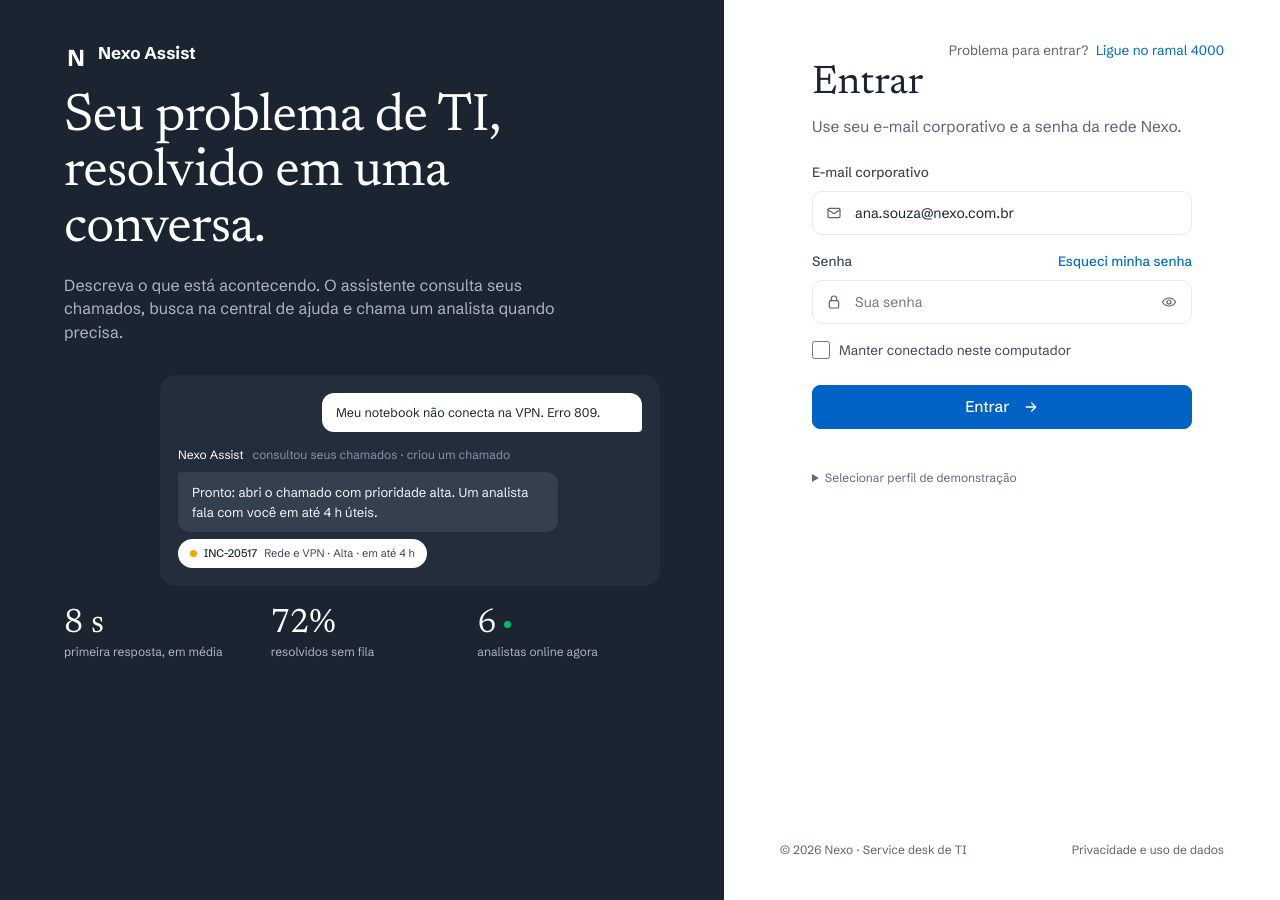
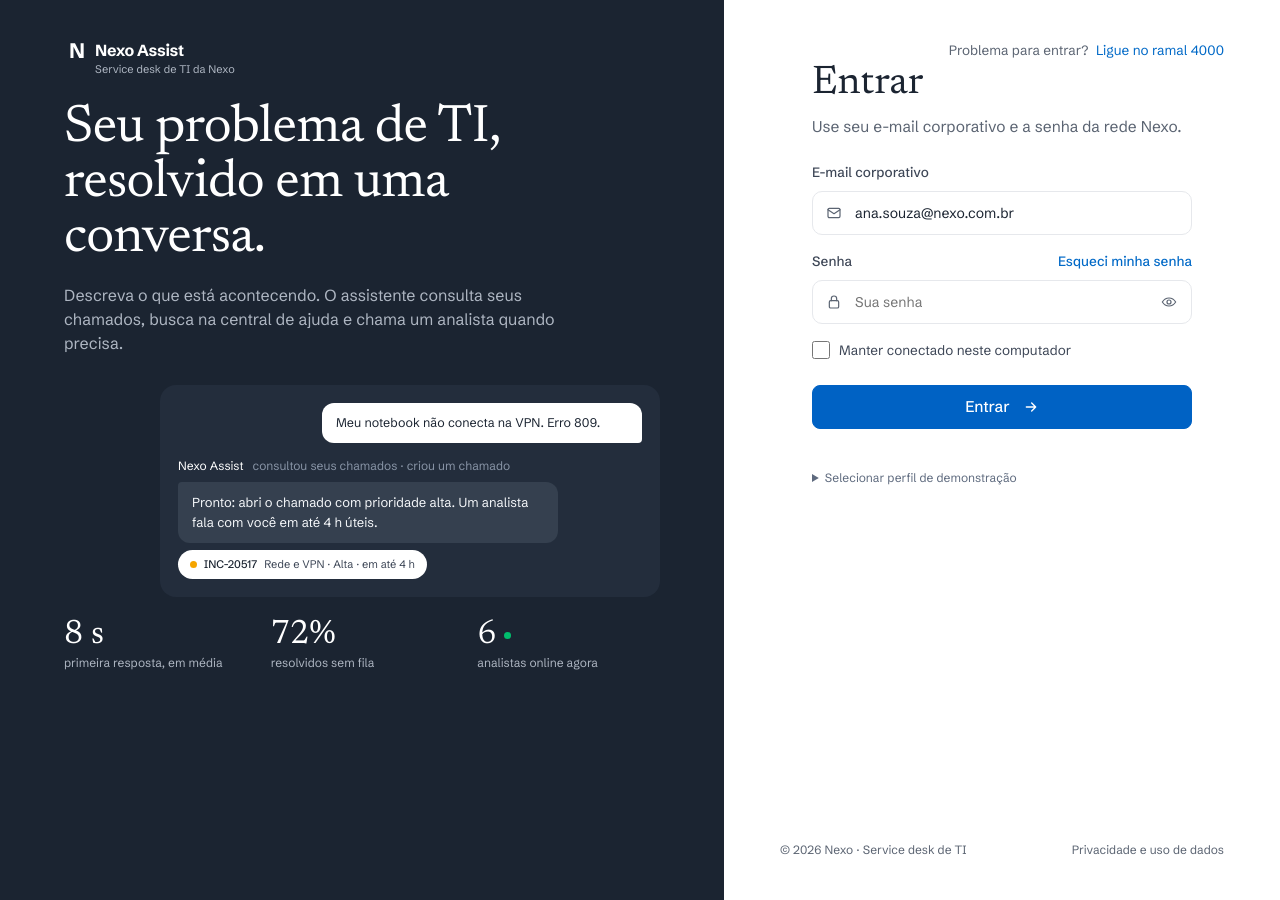
Before and after one commit to lenixeduardo/nexo-assist, a website: page public/index.html in a window 1280 px wide. Drawn offline with Linux system fonts and the light colour scheme; no server answers.

Commit message:
fix(ui): align Nexo logo, wordmark and subtitle as a single Pencil-style lockup

```diff
--- a/public/styles.css
+++ b/public/styles.css
@@ -166,3 +166,10 @@ h1,h2,h3{letter-spacing:normal}
 .login-form-container .demo-users{border-top:0;padding-top:0}
 .login-form-container .demo-users summary{font-size:12px;color:#5e6a7e;cursor:pointer}
 .login-form-container .demo-users .demo-user-options{padding-top:10px}
+
+/* Pencil login brand lockup: keep wordmark and descriptor in one aligned unit. */
+.login-showcase .brand{position:relative;display:grid;grid-template-columns:24px max-content;grid-template-rows:21px 16px;column-gap:7px;row-gap:0;align-items:center;width:max-content;max-width:100%;font-family:'Schibsted Grotesk',Inter,sans-serif;font-size:16px;font-weight:700;line-height:21px;letter-spacing:-.3px}
+.login-showcase .brand .brand-icon{grid-column:1;grid-row:1;width:24px;height:21px;line-height:21px;align-self:center;font-size:21px;padding:0;letter-spacing:-2px;text-align:center}
+.login-showcase .brand>span:last-child{grid-column:2;grid-row:1;align-self:center}
+.login-showcase .brand::after{content:'Service desk de TI da Nexo';display:block;position:static;grid-column:2;grid-row:2;font-size:11px;font-weight:400;line-height:16px;letter-spacing:0;color:#aeb6c2;white-space:nowrap;pointer-events:none}
+@media(max-width:760px){.login-showcase .brand{grid-template-columns:24px minmax(0,max-content)}.login-showcase .brand::after{font-size:10px}}
```
